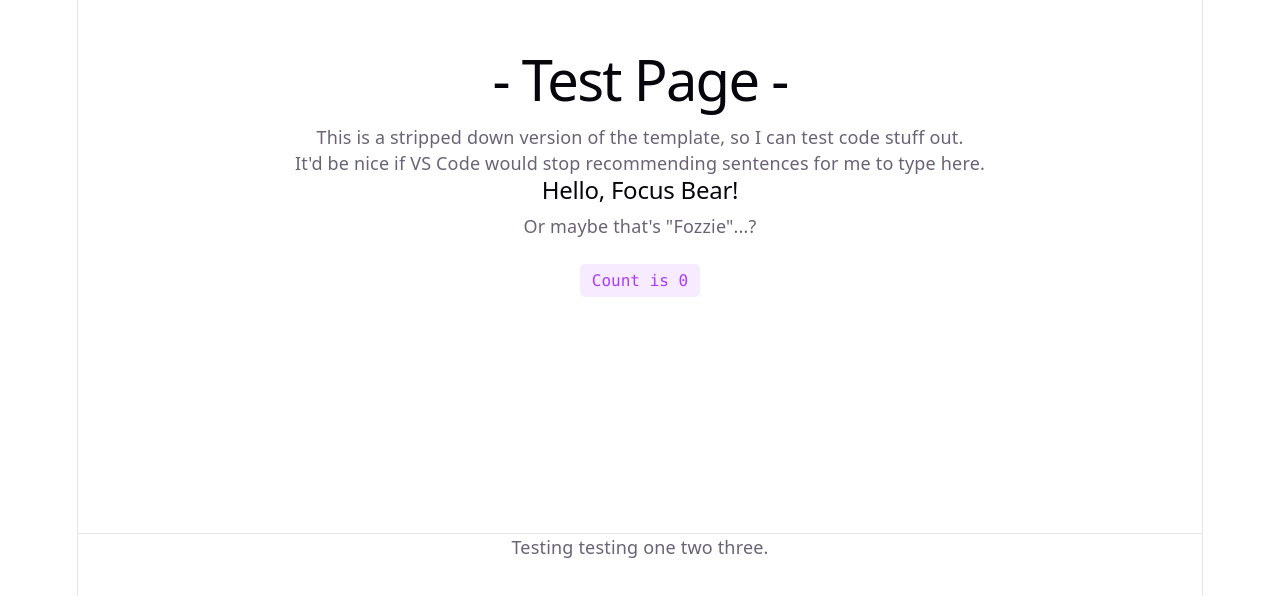
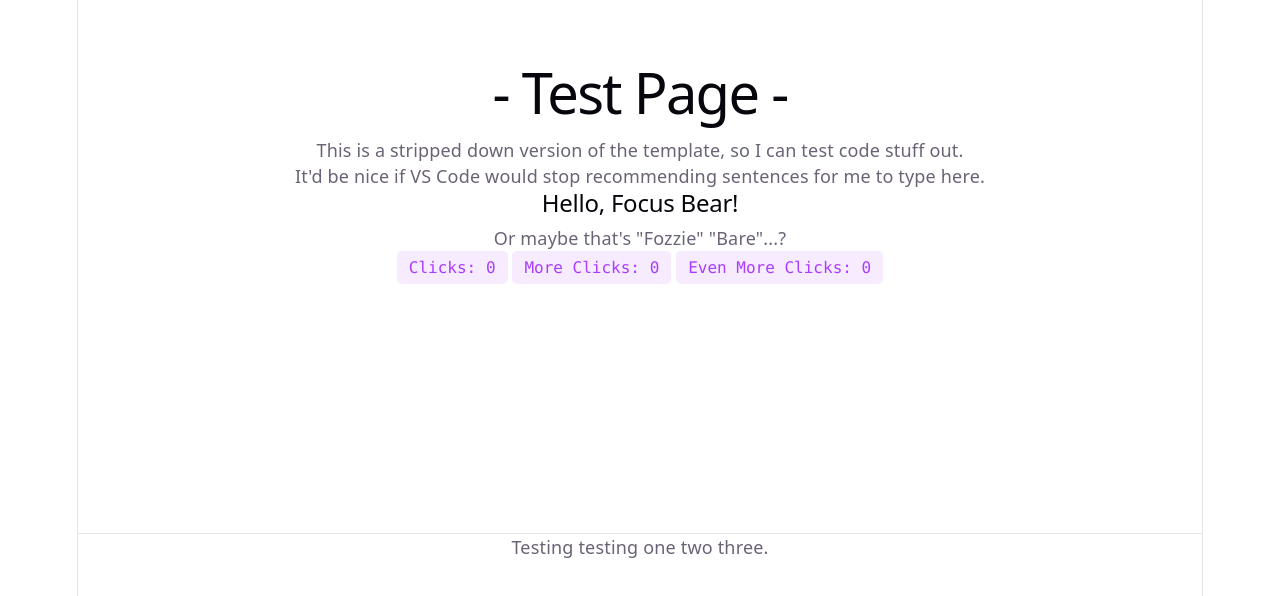
Before and after one commit to Courtenay-J/courtenay-j-intern-repo, a React (Vite) app in the folder 5. React Fundamentals/react-test/: page / in a window 1280 px wide. Shown: the part 178-774 px from the top of the page. Built offline with nearby package versions, Linux system fonts and the light colour scheme.

Commit message:
Moved: Counter button from App.jsx to Counter.jsx

```diff
--- a/5. React Fundamentals/react-test/src/App.jsx
+++ b/5. React Fundamentals/react-test/src/App.jsx
@@ -1,11 +1,9 @@
-import { useState } from 'react'
+
 import './App.css'
 import { HelloWorld } from './HelloWorld.jsx'
-
+import { Counter} from './Counter.jsx'
 
 function App() {
-  const [count, setCount] = useState(0)
-
   return (
     <>
       <section id="center">
@@ -18,18 +16,14 @@ function App() {
             It'd be nice if VS Code would stop recommending sentences for me to type here.
           </p>
           <p>
-            <HelloWorld name="Fozzie" />
+            <HelloWorld fname="Fozzie" species="Bare"/>
+            <Counter text="Clicks:" /> <Counter text="More Clicks:" /> <Counter text="Even More Clicks:" />
           </p>
         </div>
-        <button
-          className="counter"
-          onClick={() => setCount((count) => count + 1)}
-        >
-          Count is {count}
-        </button>
       </section>
 
       <section id="spacer"><p>Testing testing one two three.</p></section>
+
 
     </>
   )
--- /dev/null
+++ b/5. React Fundamentals/react-test/src/Counter.jsx
@@ -0,0 +1,21 @@
+import { useState } from 'react'
+
+/*
+    Counter(props): Displays how many times a button has been clicked.
+    - props.text: the text to display before the count number
+
+    Note: this is based on Vite React template code.
+*/
+
+export function Counter(props){
+    const [count, setCount] = useState(0)
+
+    return(
+        <button
+            className="counter"
+            onClick={() => setCount((count) => count + 1)}
+        >
+            {props.text} {count}
+        </button>
+    );
+}
--- a/5. React Fundamentals/react-test/src/HelloWorld.jsx
+++ b/5. React Fundamentals/react-test/src/HelloWorld.jsx
@@ -1,8 +1,8 @@
-export function HelloWorld(props) {
+export function HelloWorld(name) {
   return (
   <>
     <h2>Hello, Focus Bear!</h2>
-    <p>Or maybe that's "{props.name}"...?</p>
+    <p>Or maybe that's "{name.fname}" "{name.species}"...?</p>
   </>
   );
  }
```
